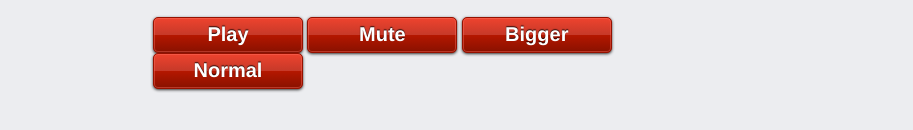
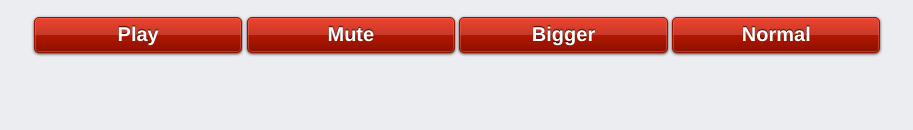
Before and after one commit to builtbyka/simple-html5-video, a plain HTML site: page index.html in a window 1280 px wide. Shown: the part 238-368 px from the top of the page, without its empty margins (181-1094 px from the left). Drawn offline with nearby package versions, Linux system fonts and the light colour scheme.

Commit message:
nav width

```diff
--- a/css/main.css
+++ b/css/main.css
@@ -125,7 +125,7 @@ video{
 
 
 nav{
-    width: 612px;
+    width: 100%;
     display: block;
     margin: 20px auto 0 auto;
 }
```
